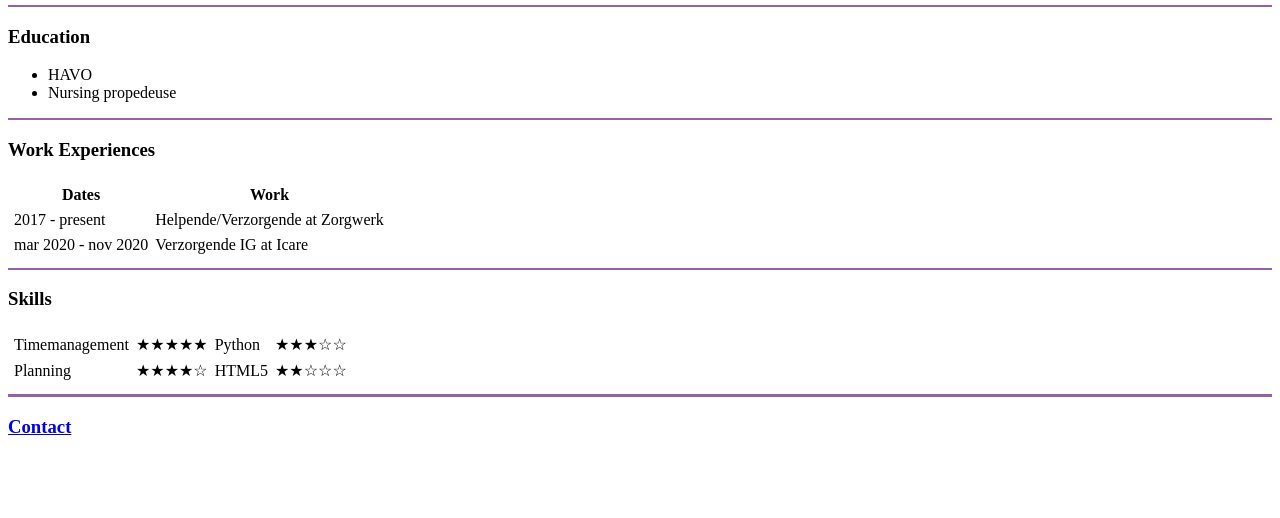
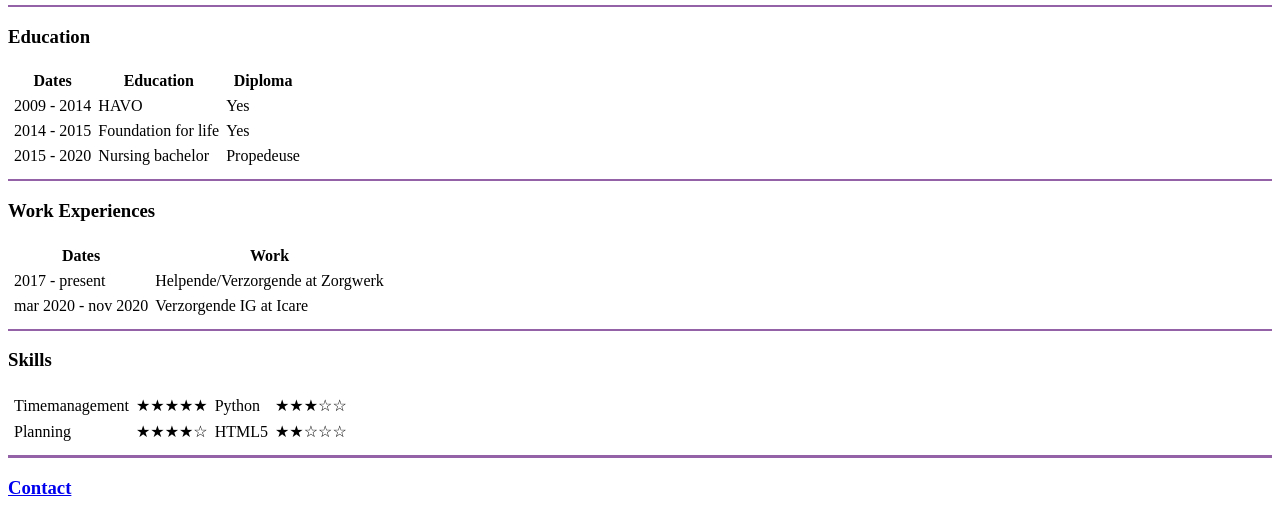
Before and after one commit to LisannedeJong/cv, a plain HTML site: page index.html in a window 1280 px wide. Shown: the part 375-893 px from the top of the page. Before the commit the page ends 832 px from the top, so only its background shows below. Drawn offline with Linux system fonts and the light colour scheme.

Commit message:
Update index.html

```diff
--- a/index.html
+++ b/index.html
@@ -21,10 +21,31 @@
 </center>
 <hr size"3" color=9462A6>
 <h3>Education</h3>
-<ul>
-  <li>HAVO</li>
-  <li>Nursing propedeuse</li>
-</ul>
+<table cellspacing="5">
+  <thead>
+  <tr>
+    <th> Dates </th>
+    <th> Education </th>
+    <th> Diploma </th>
+  </tr>
+  </thead>
+
+  <tr>
+    <td> 2009 - 2014 </td>
+    <td> HAVO </td>
+    <td> Yes </td>
+  </tr>
+  <tr>
+    <td> 2014 - 2015 </td>
+    <td> Foundation for life </td>
+    <td> Yes </td>
+  </tr>
+  <tr>
+    <td> 2015 - 2020 </td>
+    <td> Nursing bachelor </td>
+    <td> Propedeuse </td>
+  </tr>
+  </table>
 <hr size"3" color=9462A6>
 <h3>Work Experiences</h3>
 <table cellspacing="5">
```
